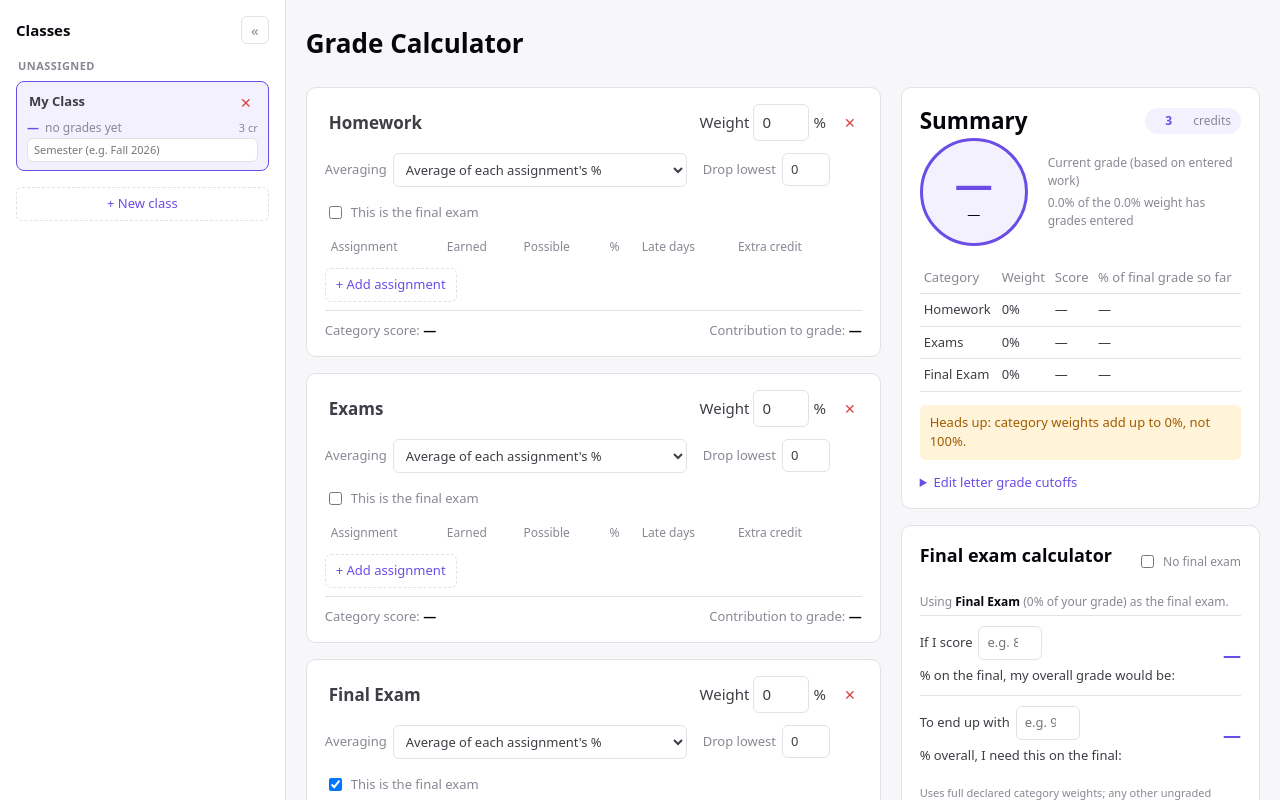
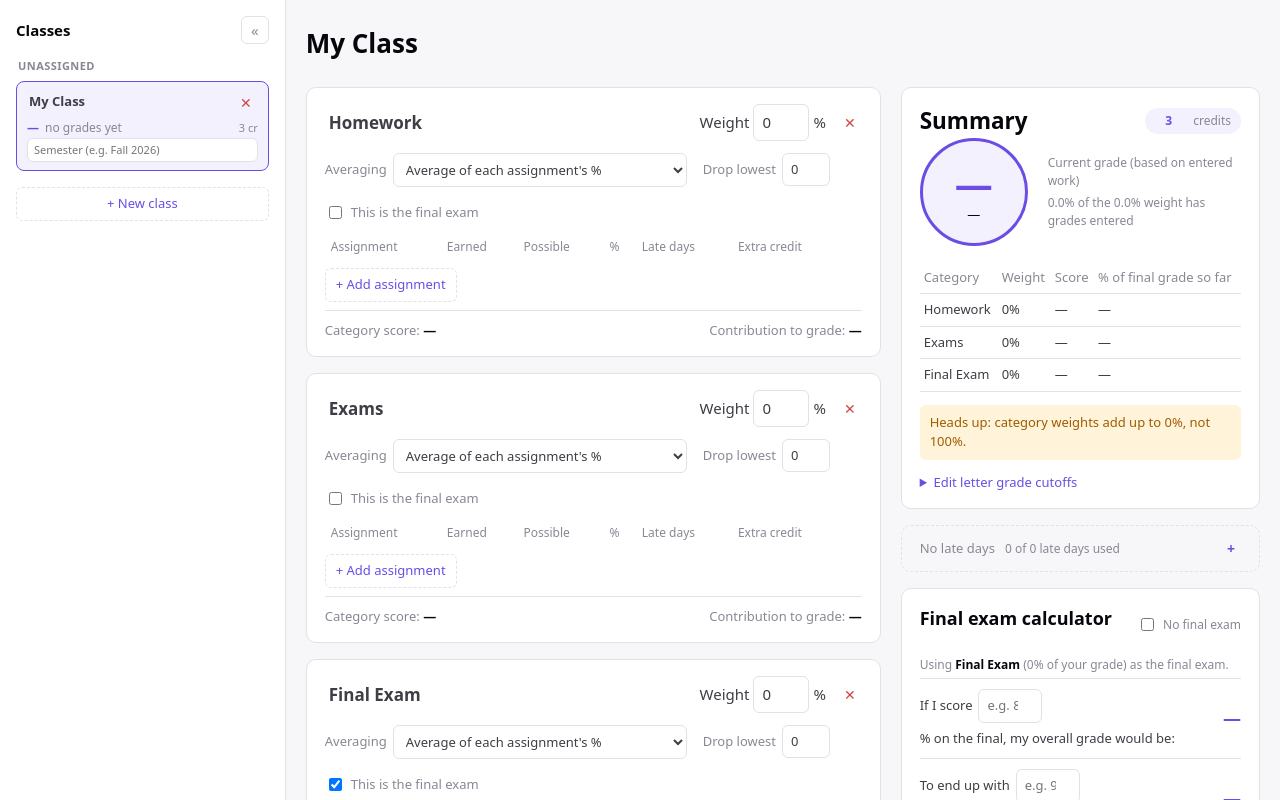
Before and after one commit to T-ya777/Grade-calculater, a React (Vite) app: page / in a window 1280 px wide. Shown: the top 800 px of the page. Built offline with nearby package versions, Linux system fonts and the light colour scheme.

Commit message:
late day update
update lateday to minimize when non is left

```diff
--- a/src/App.css
+++ b/src/App.css
@@ -433,6 +433,30 @@ header h1 {
   margin-bottom: 4px;
 }
 
+.late-days-card.minimized {
+  background: var(--bg);
+  border-style: dashed;
+  padding: 10px 18px;
+}
+
+.late-days-minimized-row {
+  display: flex;
+  align-items: center;
+  gap: 10px;
+  font-size: 13px;
+  color: var(--muted);
+}
+
+.late-days-minimized-row .icon-btn {
+  margin-left: auto;
+  color: var(--accent);
+  font-weight: 700;
+}
+
+.late-days-minimized-row .icon-btn:hover {
+  background: var(--accent-bg);
+}
+
 .final-exam-subtitle strong {
   color: var(--text-h);
 }
--- a/src/App.jsx
+++ b/src/App.jsx
@@ -51,6 +51,11 @@ export default function App() {
   }, [sidebarCollapsed]);
 
   const active = profiles.find((p) => p.id === activeId);
+
+  // Keep the browser tab title in sync with whichever class is open.
+  useEffect(() => {
+    document.title = active ? `${active.name} — Grade Calculator` : "Grade Calculator";
+  }, [active?.name]);
 
   // Grade preview for every class, used by the sidebar so all classes are visible at once.
   const gradesByClass = useMemo(() => {
@@ -125,7 +130,7 @@ export default function App() {
 
       <div className="app-shell">
         <header>
-          <h1>Grade Calculator</h1>
+          <h1>{active.name}</h1>
         </header>
 
         <main className="main-grid">
@@ -156,15 +161,15 @@ export default function App() {
               credits={active.credits}
               onCreditsChange={(credits) => updateActive({ credits })}
             />
+            <LateDaysCard
+              classProfile={active}
+              onTotalChange={(totalLateDays) => updateActive({ totalLateDays })}
+            />
             <FinalExamCard
               classProfile={active}
               onNoFinalExamChange={(noFinalExam) => updateActive({ noFinalExam })}
             />
             <ClassInfoCard classProfile={active} onChange={updateActive} />
-            <LateDaysCard
-              classProfile={active}
-              onTotalChange={(totalLateDays) => updateActive({ totalLateDays })}
-            />
           </div>
         </main>
       </div>
--- a/src/components/LateDaysCard.jsx
+++ b/src/components/LateDaysCard.jsx
@@ -1,8 +1,41 @@
+import { useEffect, useState } from "react";
 import { computeLateDays } from "../utils/grading";
 
 export default function LateDaysCard({ classProfile, onTotalChange }) {
+  const [forceExpanded, setForceExpanded] = useState(false);
   const { allowed, used, remaining, usedList } = computeLateDays(classProfile);
   const over = remaining < 0;
+
+  // forceExpanded is only meant to bridge the gap between clicking "+" and
+  // the card having something real to show. Once remaining is actually
+  // above 0, clear it — otherwise a class that later burns through its
+  // days again (or gets reset to 0) would never re-minimize.
+  useEffect(() => {
+    if (remaining > 0 && forceExpanded) setForceExpanded(false);
+  }, [remaining, forceExpanded]);
+
+  const shouldMinimize = remaining === 0 && !forceExpanded;
+
+  if (shouldMinimize) {
+    const message = allowed === 0 ? "No late days" : "All late days used";
+    return (
+      <div className="card late-days-card minimized">
+        <div className="late-days-minimized-row">
+          <span>{message}</span>
+          <span className="muted small">
+            {used} of {allowed} late days used
+          </span>
+          <button
+            className="icon-btn"
+            onClick={() => setForceExpanded(true)}
+            title="Set number of late days"
+          >
+            +
+          </button>
+        </div>
+      </div>
+    );
+  }
 
   return (
     <div className="card late-days-card">
```
Also changed, not shown: 1 other file (tests, documents, lock files or other folders).
